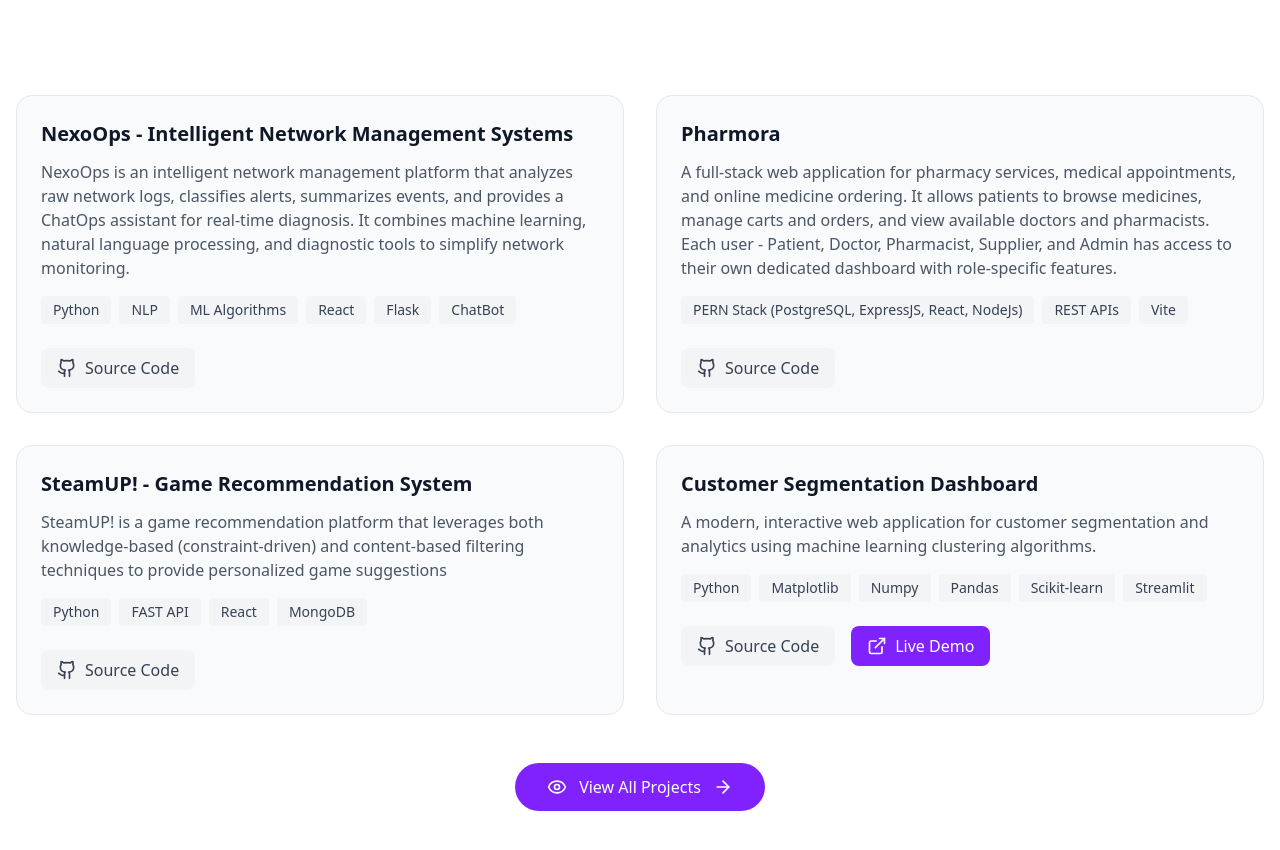
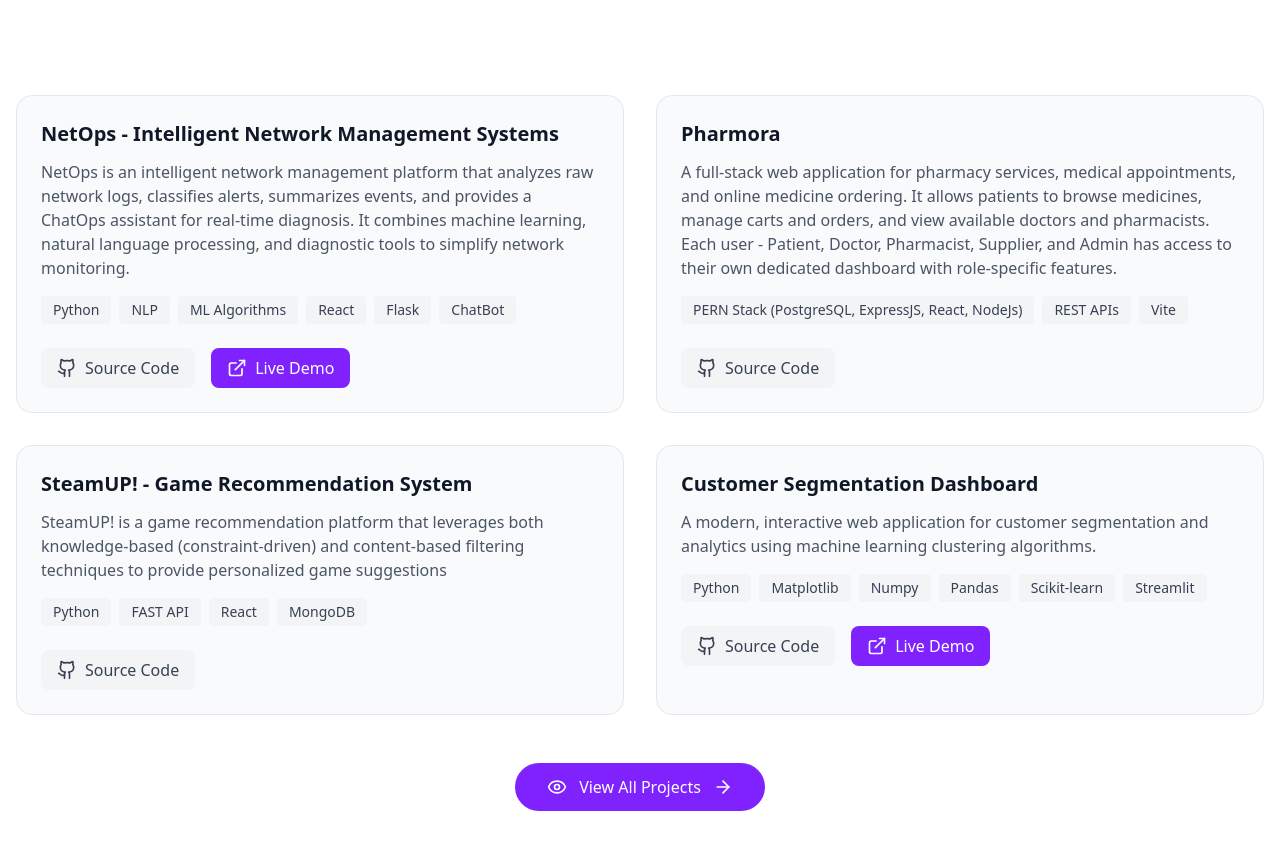
Before and after one commit to Arwa-Abbas/Arwa-Abbas-Portfolio, a Next.js app in the folder Arwa-Abbas-Portfolio/: page / in a window 1280 px wide. Shown: the part 2980-3830 px from the top of the page. Built offline with nearby package versions, Linux system fonts and the light colour scheme.

Commit message:
resume updated:

```diff
--- a/Arwa-Abbas-Portfolio/app/components/Projects.tsx
+++ b/Arwa-Abbas-Portfolio/app/components/Projects.tsx
@@ -6,10 +6,11 @@ import Link from 'next/link';
 const featuredProjects = [
   {
     id: 1,
-    title: 'NexoOps - Intelligent Network Management Systems',
-    description: 'NexoOps is an intelligent network management platform that analyzes raw network logs, classifies alerts, summarizes events, and provides a ChatOps assistant for real-time diagnosis. It combines machine learning, natural language processing, and diagnostic tools to simplify network monitoring.',
+    title: 'NetOps - Intelligent Network Management Systems',
+    description: 'NetOps is an intelligent network management platform that analyzes raw network logs, classifies alerts, summarizes events, and provides a ChatOps assistant for real-time diagnosis. It combines machine learning, natural language processing, and diagnostic tools to simplify network monitoring.',
     tags: ['Python', 'NLP', 'ML Algorithms', 'React', 'Flask', 'ChatBot'],
-    github: 'https://github.com/Arwa-Abbas/NexoOps--Intelligent-Network-Management-System',
+    github: 'https://github.com/Arwa-Abbas/NetOps--Intelligent-Network-Management-System',
+    live: ' https://net-ops-intelligent-network-managem-eight.vercel.app/'
   },
   {
     id: 2,
--- a/Arwa-Abbas-Portfolio/app/components/projects/page.tsx
+++ b/Arwa-Abbas-Portfolio/app/components/projects/page.tsx
@@ -6,10 +6,11 @@ import Link from 'next/link';
 const allProjects = [
   {
     id: 1,
-    title: 'NexoOps - Intelligent Network Management Systems',
+    title: 'NetOps - Intelligent Network Management Systems',
     description: 'Intelligent network management platform that analyzes raw network logs, classifies alerts, summarizes events, and provides a ChatOps assistant for real-time diagnosis.',
     tags: ['Python', 'NLP', 'ML Algorithms', 'React', 'Flask', 'ChatBot'],
-    github: 'https://github.com/Arwa-Abbas/NexoOps--Intelligent-Network-Management-System',
+    github: 'https://github.com/Arwa-Abbas/NetOps--Intelligent-Network-Management-System',
+    live: ' https://net-ops-intelligent-network-managem-eight.vercel.app/'
   },
   {
     id: 2,
```
Also changed, not shown: 1 other file (tests, documents, lock files or other folders).
